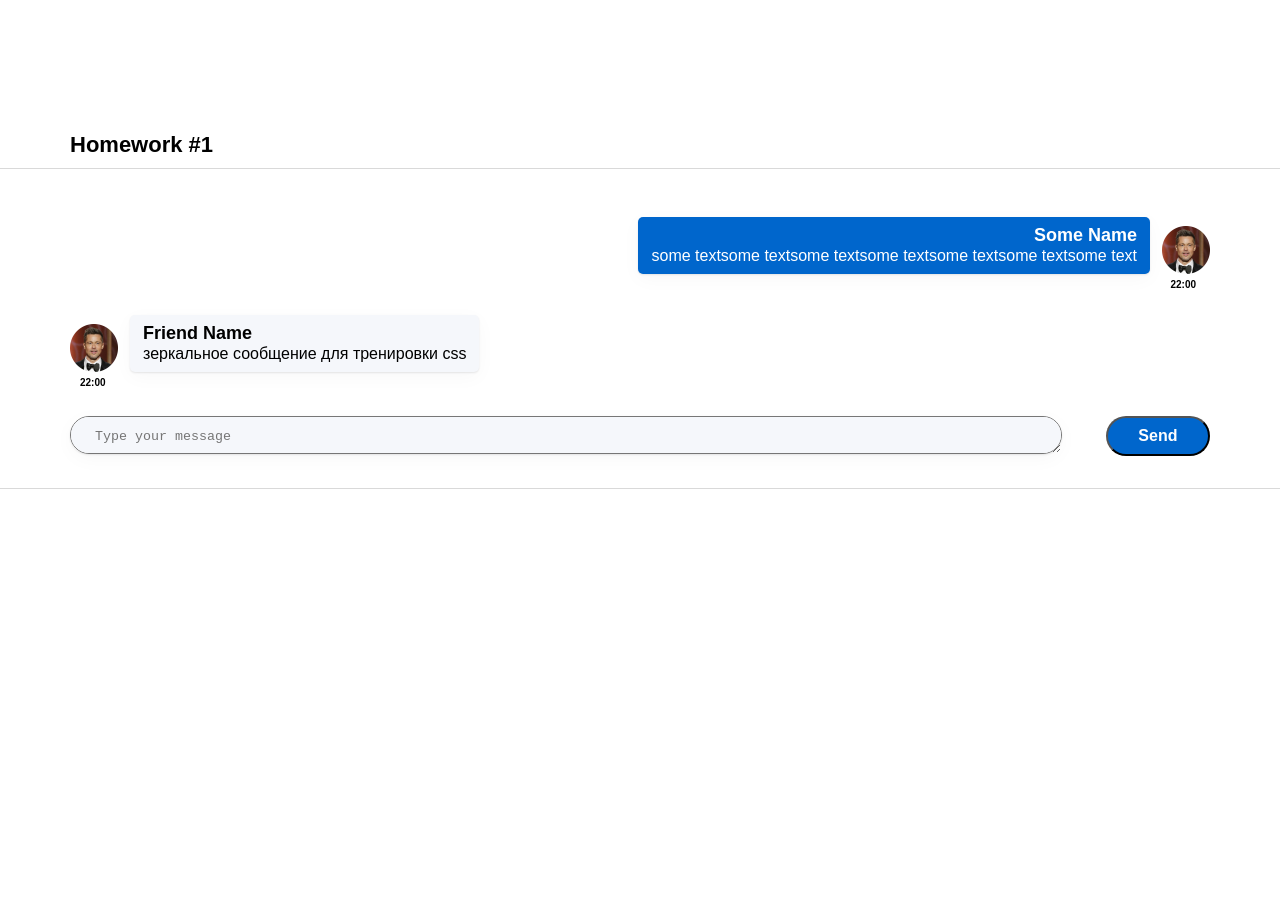
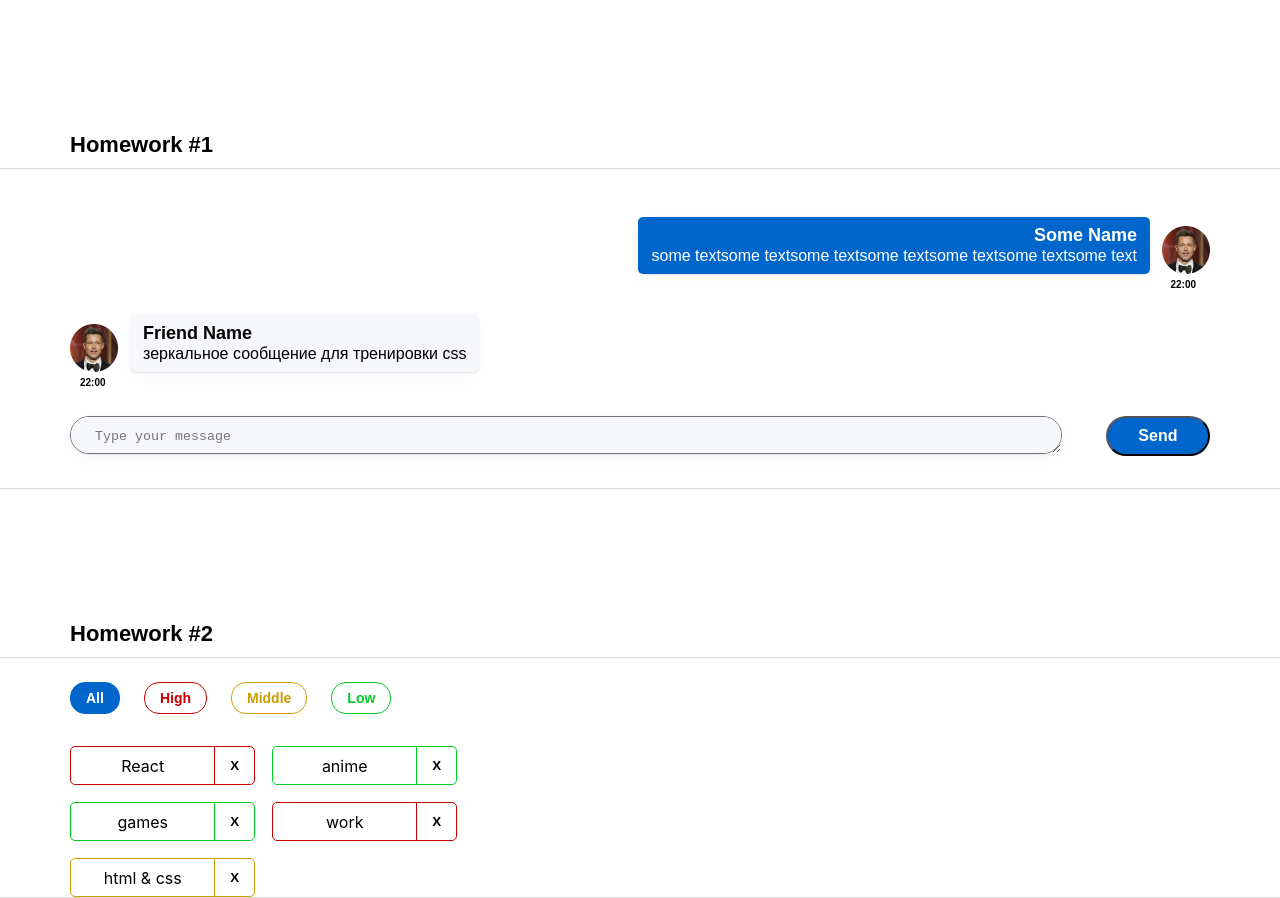
Before and after one commit to VadimTsikhinia/ignat, a React (Create React App) app: page / in a window 1280 px wide. Before the commit the page ends 800 px from the top, so only its background shows below. Built offline with nearby package versions, Linux system fonts and the light colour scheme.

Commit message:
ignat hw-2

```diff
--- a/src/s1-main/App.tsx
+++ b/src/s1-main/App.tsx
@@ -1,13 +1,14 @@
 import React from 'react'
 import s from './App.module.css'
 import HW1 from '../s2-homeworks/hw01/HW1'
+import HW2 from "../s2-homeworks/hw02/HW2";
 
 function App() {
     return (
         <div className={s.App}>
             <HW1/>
             {/*раскомментировать по ходу выполнения*/}
-            {/*<HW2/>*/}
+            <HW2/>
             {/*<HW3/>*/}
             {/*<HW4/>*/}
 
--- a/src/s2-homeworks/hw01/message-sender/MessageSender.module.css
+++ b/src/s2-homeworks/hw01/message-sender/MessageSender.module.css
@@ -19,7 +19,6 @@
 }
 
 .button {
-
     margin-left: 44px;
     width: 120px;
     height: 40px;
@@ -33,6 +32,7 @@
     line-height: 20px;
 
     color: #FFFFFF;
+
 }
 
 .button:hover {
--- a/src/s2-homeworks/hw02/HW2.tsx
+++ b/src/s2-homeworks/hw02/HW2.tsx
@@ -17,16 +17,16 @@
 * */
 
 // types
-export type AffairPriorityType = any // need to fix any
+export type AffairPriorityType = 'low' | 'middle' | 'high'
 export type AffairType = {
-    _id: any // need to fix any
-    name: any // need to fix any
+    _id: number
+    name: string
     priority: AffairPriorityType
 }
 export type FilterType = 'all' | AffairPriorityType
 
 // constants
-const defaultAffairs: any = [ // need to fix any
+const defaultAffairs: Array<AffairType> = [ // need to fix any
     {_id: 1, name: 'React', priority: 'high'}, // студенты могут изменить содержимое name и количество элементов в массиве, ...priority не менять!
     {_id: 2, name: 'anime', priority: 'low'},
     {_id: 3, name: 'games', priority: 'low'},
@@ -35,23 +35,25 @@
 ]
 
 // pure helper functions
-export const filterAffairs = (affairs: any, filter: any): any => { // need to fix any
+export const filterAffairs = (affairs: Array<AffairType>, filter: FilterType): Array<AffairType> => { // need to fix any
+    if (filter === "all") {
+        return affairs
+    }
+    return affairs.filter(f => f.priority === filter)
+}
+export const deleteAffair = (affairs: Array<AffairType>, _id: number): Array<AffairType> => { // need to fix any
 
-
-    return affairs // need to fix
-}
-export const deleteAffair = (affairs: any, _id: any): any => { // need to fix any
-
-    return affairs // need to fix
+    return affairs.filter(f => f._id !== _id) // need to fix
 }
 
 function HW2() {
-    const [affairs, setAffairs] = useState<any>(defaultAffairs) // need to fix any
+    const [affairs, setAffairs] = useState<Array<AffairType>>(defaultAffairs) // need to fix any
     const [filter, setFilter] = useState<FilterType>('all')
 
     const filteredAffairs = filterAffairs(affairs, filter)
-    const deleteAffairCallback = (_id: any) => { // need to fix any
-        // need to fix
+
+    const deleteAffairCallback = (_id: number) => { // need to fix any
+        setAffairs(deleteAffair(affairs, _id))
     }
 
     return (
--- a/src/s2-homeworks/hw02/affairs/Affairs.tsx
+++ b/src/s2-homeworks/hw02/affairs/Affairs.tsx
@@ -4,24 +4,24 @@
 import s from './Affairs.module.css'
 
 type AffairsPropsType = {
-    data: any // need to fix any
-    setFilter: any
-    deleteAffairCallback: any
+    data: Array<AffairType>
+    setFilter: (filter: FilterType) => void
+    deleteAffairCallback: (_id: number) => void
     filter: FilterType
 }
 
 function Affairs(props: AffairsPropsType) {
     const setAll = () => {
-        // need to fix
+        props.setFilter('all')
     }
     const setHigh = () => {
-        // need to fix
+        props.setFilter('high')
     }
     const setMiddle = () => {
-        // need to fix
+        props.setFilter('middle')
     }
     const setLow = () => {
-        // need to fix
+        props.setFilter('low')
     }
 
     const cnAll = s.button + ' ' + s.all + (props.filter === 'all' ? ' ' + s.active : '')
--- a/src/s2-homeworks/hw02/affairs/affair/Affair.tsx
+++ b/src/s2-homeworks/hw02/affairs/affair/Affair.tsx
@@ -1,17 +1,17 @@
 import React from 'react'
-import { AffairType } from '../../HW2'
+import {AffairType} from '../../HW2'
 import s from './Affair.module.css'
 import s2 from '../Affairs.module.css'
 
 type AffairPropsType = {
     // key не нужно типизировать
     affair: AffairType
-    deleteAffairCallback: any // need to fix any
+    deleteAffairCallback: (_id: number) => void
 }
 
 function Affair(props: AffairPropsType) {
-    const deleteCallback = () => {
-        // need to fix
+    const deleteCallback = (_id: number) => {
+        props.deleteAffairCallback(_id)
     }
 
     const nameClass = s.name + ' ' + s2[props.affair.priority]
@@ -25,7 +25,7 @@
         >
             <div id={'hw2-name-' + props.affair._id} className={nameClass}>
                 {/*создаёт студент*/}
-
+                {props.affair.name}
                 {/**/}
             </div>
             <div id={'hw2-priority-' + props.affair._id} hidden>
@@ -36,6 +36,7 @@
                 id={'hw2-button-delete-' + props.affair._id}
                 className={buttonClass}
                 // need to fix
+                onClick={() => deleteCallback(props.affair._id)}
 
             >
                 {/*текст кнопки могут изменить студенты*/}
```
